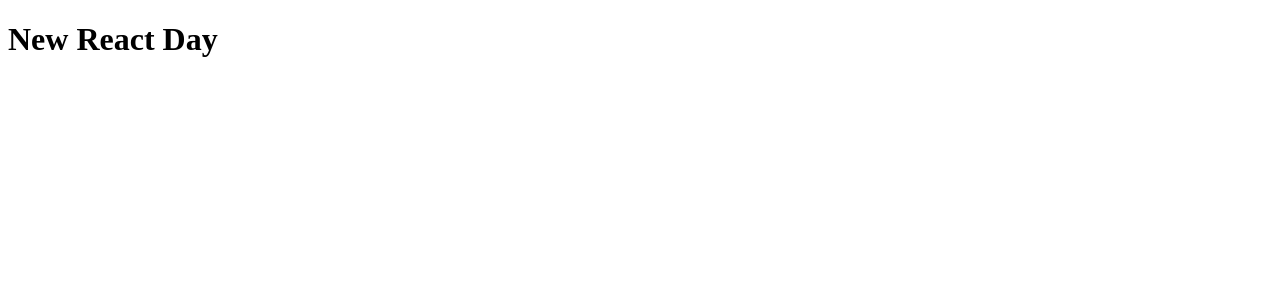
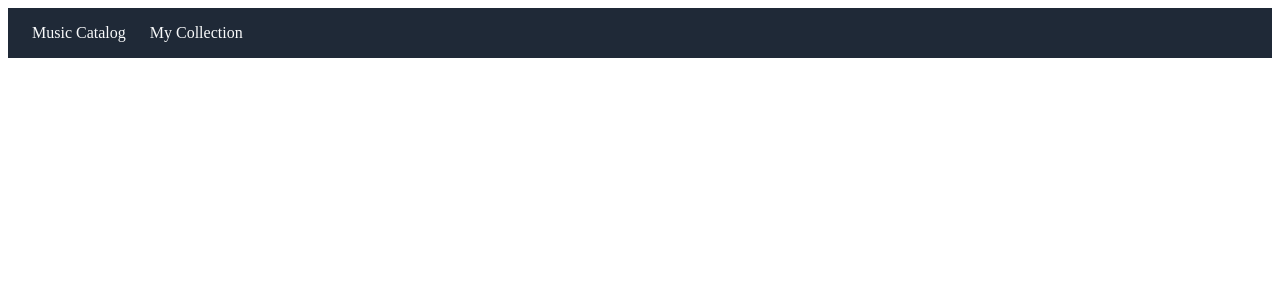
Before and after one commit to SvetlinGG/React-course, a React (Vite) app in the folder React-hooks-training/: page / in a window 1280 px wide. Shown: the top 300 px of the page. Built offline with nearby package versions, Linux system fonts and the light colour scheme.

Commit message:
header component with simple style

```diff
--- a/React-hooks-training/src/App.jsx
+++ b/React-hooks-training/src/App.jsx
@@ -1,12 +1,13 @@
-
+import {Routes, Route } from 'react-router'
+import Header from './components/Header'
 
 function App() {
 
 
   return (
-    <>
-     <h1>New React Day</h1>
-    </>
+    <Routes>
+      <Route path='/' element={<Header />} />
+    </Routes>
   )
 }
 
--- /dev/null
+++ b/React-hooks-training/src/components/Header.css
@@ -0,0 +1,22 @@
+.header {
+  background-color: #1f2937;
+  padding: 16px 24px;
+}
+
+.header ul {
+  display: flex;
+  gap: 24px;
+  list-style: none;
+  margin: 0;
+  padding: 0;
+}
+
+.header a {
+  color: #f9fafb;
+  text-decoration: none;
+  font-weight: 500;
+}
+
+.header a:hover {
+  color: #60a5fa;
+}
--- /dev/null
+++ b/React-hooks-training/src/components/Header.jsx
@@ -0,0 +1,19 @@
+import { Link } from 'react-router'
+import './Header.css'
+
+export default function Header() {
+  return (
+    <header className="header">
+      <nav>
+        <ul>
+          <li>
+            <Link to="/">Music Catalog</Link>
+          </li>
+          <li>
+            <Link to="/my-collection">My Collection</Link>
+          </li>
+        </ul>
+      </nav>
+    </header>
+  )
+}
--- a/React-hooks-training/src/main.jsx
+++ b/React-hooks-training/src/main.jsx
@@ -1,10 +1,12 @@
 
 import { createRoot } from 'react-dom/client'
-
+import { BrowserRouter } from 'react-router'
 import App from './App.jsx'
 
 createRoot(document.getElementById('root')).render(
+  <BrowserRouter>
+  <App />
+  </BrowserRouter>
 
-    <App />
 
 )
```
Also changed, not shown: React-hooks-training/src/data/music.js (added, +39 -0 lines).
